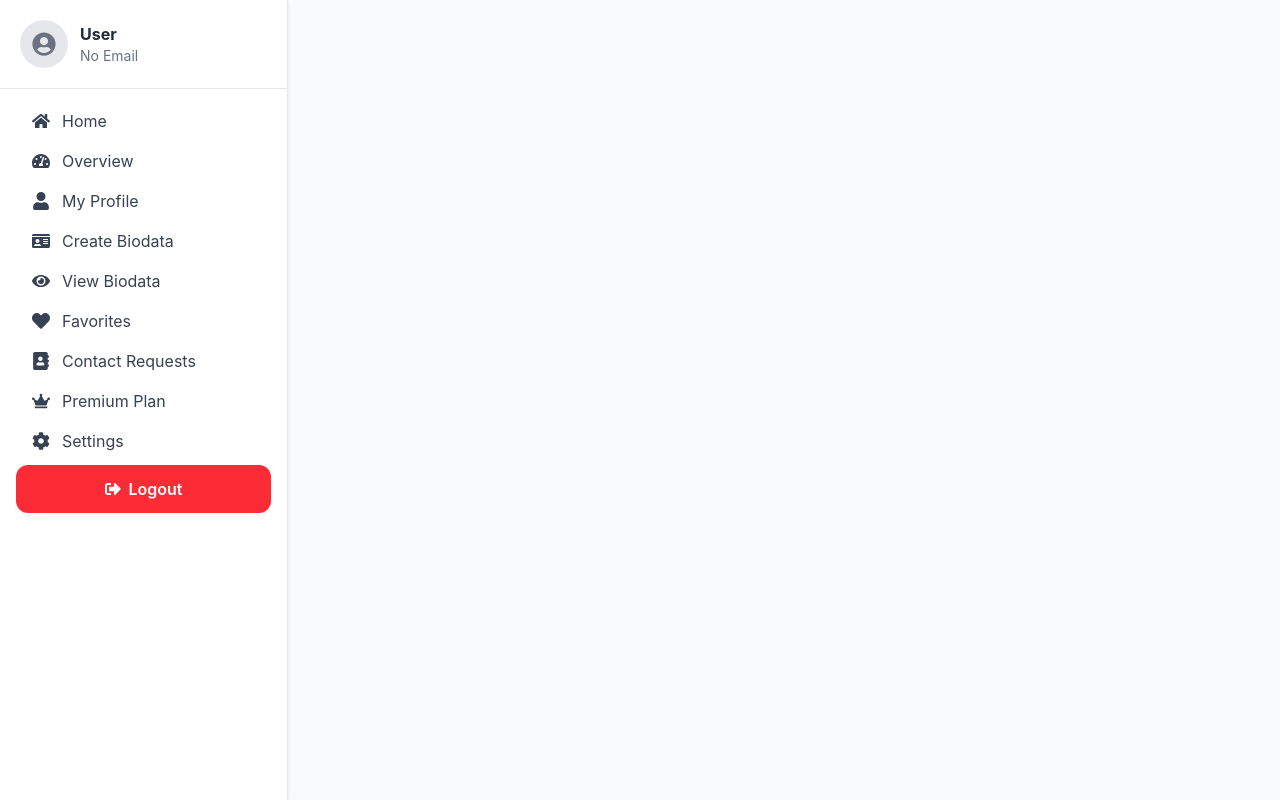
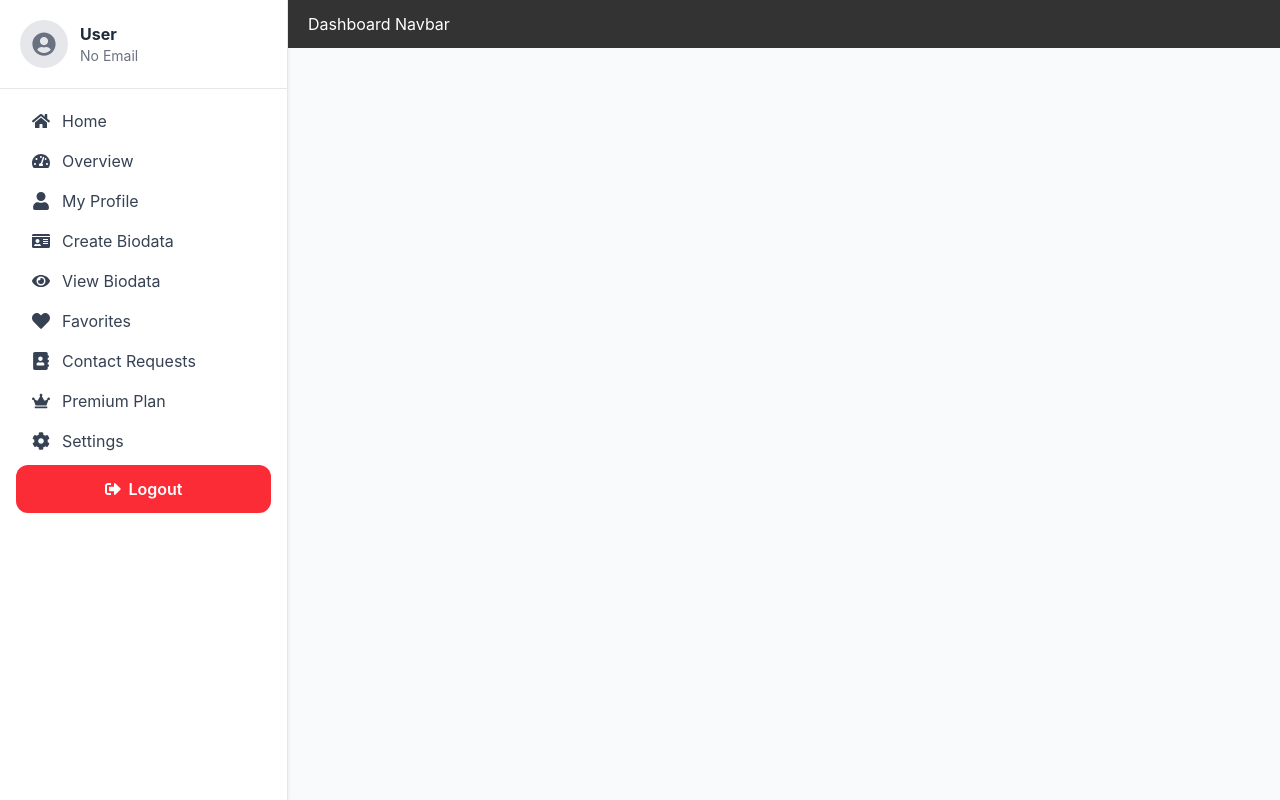
Before and after one commit to MH-liton-360/matrimony, a React (Vite) app: page /dashboard in a window 1280 px wide. Built offline with nearby package versions, Linux system fonts and the light colour scheme; no server answers.

Commit message:
navbar route setup

```diff
--- a/src/layouts/Dashboard/Dashboard.jsx
+++ b/src/layouts/Dashboard/Dashboard.jsx
@@ -4,6 +4,7 @@ import adminMenu from "../../Components/Dashboards/Menu/Admin/AdminMenu";
 import { Outlet } from "react-router-dom";
 import { useContext } from "react";
 import { AuthContext } from "../../context/AuthContext";
+import DashboardNavbar from "../../shared/DashboardNavbar";
 
 const Dashboard = ({ role }) => {
     // const role = "admin";
@@ -17,10 +18,28 @@ const Dashboard = ({ role }) => {
             <div className="bg-gray-50 min-h-screen">
                 <Sidebar user={user} logOut={logOut} menus={menus} />
 
+                {/* navbar  */}
+                <div style={{ flex: 1, position: "relative" }}>
+                    {/* Navbar fixed with inline CSS */}
+                    <div style={{
+                        position: "fixed",
+                        top: 0,
+                        left: 288,  // ml-72 = 18rem = 288px
+                        width: "calc(100% - 288px)",
+                        backgroundColor: "#333",
+                        color: "#fff",
+                        padding: "12px 20px",
+                        zIndex: 1000
+                    }}>
+                        Dashboard Navbar
+                    </div>
+                </div>
+
                 {/* Outlet  */}
                 <div className="ml-72 min-h-screen p-6">
                     <Outlet />
                 </div>
+
             </div>
         </section>
     );
```
